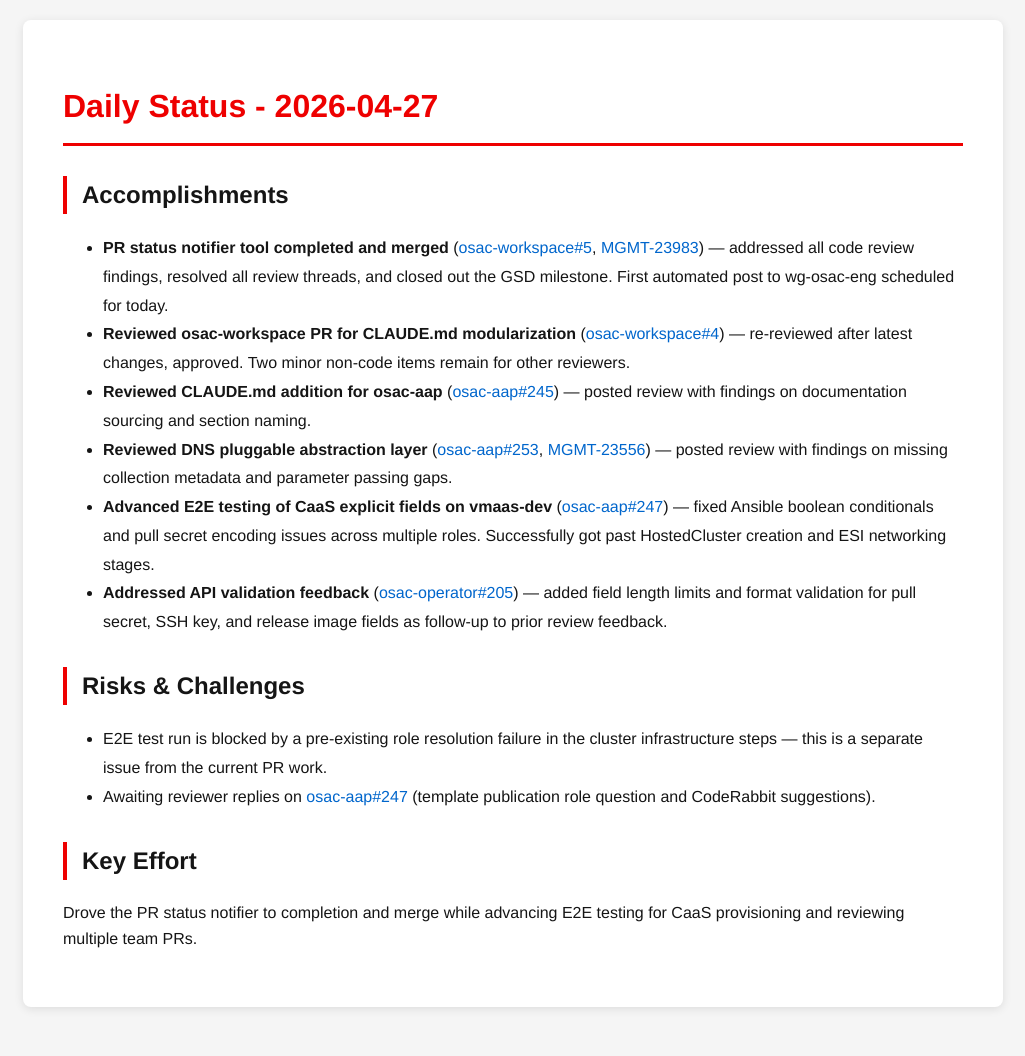
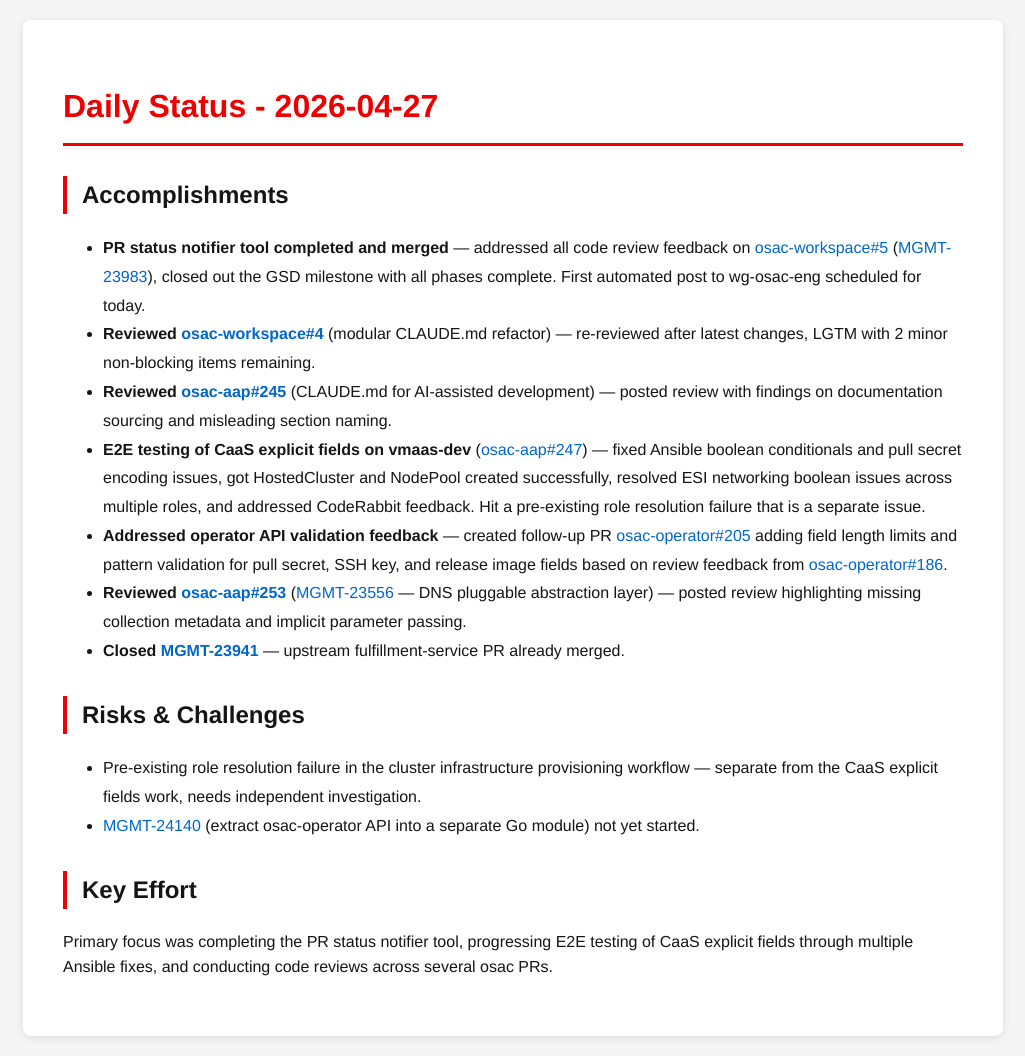
Before and after one commit to tzvatot/daily-status, a Jekyll site: the page built from 2026-04-27.md, in a window 1280 px wide. Shown: the whole page, without its empty margins (127-1152 px from the left). Built offline with Jekyll 4.4.1, drawn with Linux system fonts in a browser that asks for light colours; before the commit the page ends 1027 px from its top, so only the background shows below that.

Commit message:
Daily status update - 2026-04-27

```diff
--- a/2026-04-27.md
+++ b/2026-04-27.md
@@ -8,18 +8,19 @@ date: 2026-04-27
 
 ## Accomplishments
 
-- **PR status notifier tool completed and merged** ([osac-workspace#5](https://github.com/osac-project/osac-workspace/pull/5), [MGMT-23983](https://issues.redhat.com/browse/MGMT-23983)) — addressed all code review findings, resolved all review threads, and closed out the GSD milestone. First automated post to wg-osac-eng scheduled for today.
-- **Reviewed osac-workspace PR for CLAUDE.md modularization** ([osac-workspace#4](https://github.com/osac-project/osac-workspace/pull/4)) — re-reviewed after latest changes, approved. Two minor non-code items remain for other reviewers.
-- **Reviewed CLAUDE.md addition for osac-aap** ([osac-aap#245](https://github.com/osac-project/osac-aap/pull/245)) — posted review with findings on documentation sourcing and section naming.
-- **Reviewed DNS pluggable abstraction layer** ([osac-aap#253](https://github.com/osac-project/osac-aap/pull/253), [MGMT-23556](https://issues.redhat.com/browse/MGMT-23556)) — posted review with findings on missing collection metadata and parameter passing gaps.
-- **Advanced E2E testing of CaaS explicit fields on vmaas-dev** ([osac-aap#247](https://github.com/osac-project/osac-aap/pull/247)) — fixed Ansible boolean conditionals and pull secret encoding issues across multiple roles. Successfully got past HostedCluster creation and ESI networking stages.
-- **Addressed API validation feedback** ([osac-operator#205](https://github.com/osac-project/osac-operator/pull/205)) — added field length limits and format validation for pull secret, SSH key, and release image fields as follow-up to prior review feedback.
+- **PR status notifier tool completed and merged** — addressed all code review feedback on [osac-workspace#5](https://github.com/osac-project/osac-workspace/pull/5) ([MGMT-23983](https://redhat.atlassian.net/browse/MGMT-23983)), closed out the GSD milestone with all phases complete. First automated post to wg-osac-eng scheduled for today.
+- **Reviewed [osac-workspace#4](https://github.com/osac-project/osac-workspace/pull/4)** (modular CLAUDE.md refactor) — re-reviewed after latest changes, LGTM with 2 minor non-blocking items remaining.
+- **Reviewed [osac-aap#245](https://github.com/osac-project/osac-aap/pull/245)** (CLAUDE.md for AI-assisted development) — posted review with findings on documentation sourcing and misleading section naming.
+- **E2E testing of CaaS explicit fields on vmaas-dev** ([osac-aap#247](https://github.com/osac-project/osac-aap/pull/247)) — fixed Ansible boolean conditionals and pull secret encoding issues, got HostedCluster and NodePool created successfully, resolved ESI networking boolean issues across multiple roles, and addressed CodeRabbit feedback. Hit a pre-existing role resolution failure that is a separate issue.
+- **Addressed operator API validation feedback** — created follow-up PR [osac-operator#205](https://github.com/osac-project/osac-operator/pull/205) adding field length limits and pattern validation for pull secret, SSH key, and release image fields based on review feedback from [osac-operator#186](https://github.com/osac-project/osac-operator/pull/186).
+- **Reviewed [osac-aap#253](https://github.com/osac-project/osac-aap/pull/253)** ([MGMT-23556](https://redhat.atlassian.net/browse/MGMT-23556) — DNS pluggable abstraction layer) — posted review highlighting missing collection metadata and implicit parameter passing.
+- **Closed [MGMT-23941](https://redhat.atlassian.net/browse/MGMT-23941)** — upstream fulfillment-service PR already merged.
 
 ## Risks & Challenges
 
-- E2E test run is blocked by a pre-existing role resolution failure in the cluster infrastructure steps — this is a separate issue from the current PR work.
-- Awaiting reviewer replies on [osac-aap#247](https://github.com/osac-project/osac-aap/pull/247) (template publication role question and CodeRabbit suggestions).
+- Pre-existing role resolution failure in the cluster infrastructure provisioning workflow — separate from the CaaS explicit fields work, needs independent investigation.
+- [MGMT-24140](https://redhat.atlassian.net/browse/MGMT-24140) (extract osac-operator API into a separate Go module) not yet started.
 
 ## Key Effort
 
-Drove the PR status notifier to completion and merge while advancing E2E testing for CaaS provisioning and reviewing multiple team PRs.
+Primary focus was completing the PR status notifier tool, progressing E2E testing of CaaS explicit fields through multiple Ansible fixes, and conducting code reviews across several osac PRs.
```
